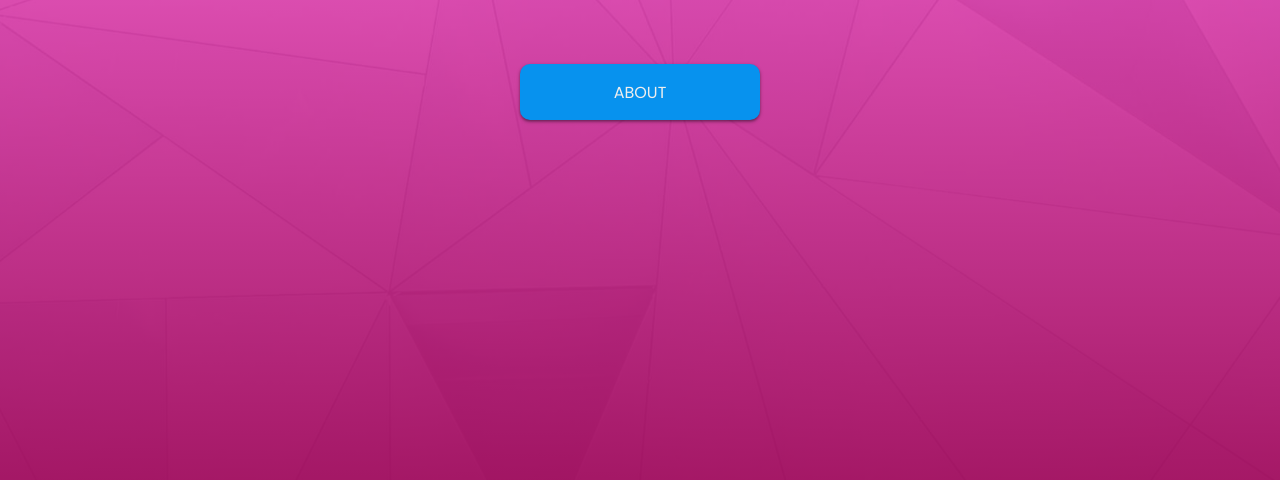
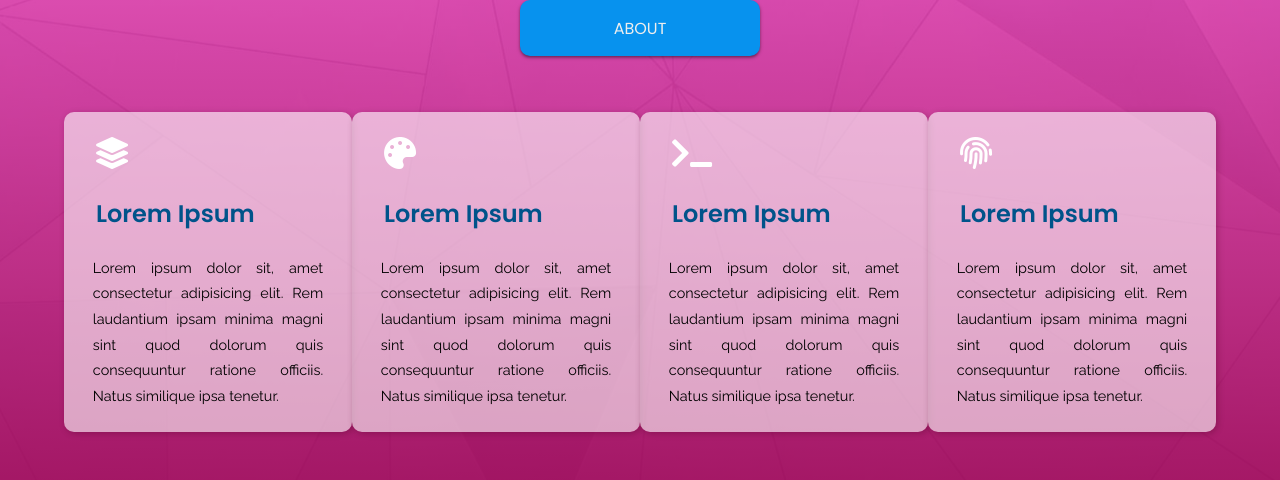
Before and after one commit to TheGladston/OnePage, a plain HTML site: page index.html in a window 1280 px wide. Shown: the part 417-897 px from the top of the page. Drawn offline with Linux system fonts and the light colour scheme.

Commit message:
:package: Home Card's deployed

```diff
--- a/index.html
+++ b/index.html
@@ -1,5 +1,6 @@
 <!DOCTYPE html>
 <html lang="pt-BR">
+
 <head>
     <meta charset="UTF-8">
     <meta http-equiv="X-UA-Compatible" content="IE=edge">
@@ -49,17 +50,50 @@
                     <a href="#">About</a>
                 </div>
                 <div class="container-cards">
+                    <div class="card-info">
                         <div class="card1 card">
-                        <div class="card-info"></div>
+                            <div class="card-icon">
+                                <i class="fas fa-layer-group"></i>
+                            </div>
+                            <h2>Lorem Ipsum</h2>
+                            <p>
+                                Lorem ipsum dolor sit, amet consectetur adipisicing elit.
+                            Rem laudantium ipsam minima magni sint quod dolorum quis
+                            consequuntur ratione officiis. Natus similique ipsa tenetur.
                         </div>
                         <div class="card2 card">
-                        <div class="card-info"></div>
+                            <div class="card-icon">
+                                <i class="fas fa-palette"></i>
+                            </div>
+                            <h2>Lorem Ipsum</h2>
+                            <p>
+                                Lorem ipsum dolor sit, amet consectetur adipisicing elit.
+                                Rem laudantium ipsam minima magni sint quod dolorum quis
+                                consequuntur ratione officiis. Natus similique ipsa tenetur.
+                            </p>
                         </div>
                         <div class="card3 card">
-                        <div class="card-info"></div>
+                            <div class="card-icon">
+                                <i class="fas fa-terminal"></i>
+                            </div>
+                            <h2>Lorem Ipsum</h2>
+                            <p>
+                            Lorem ipsum dolor sit, amet consectetur adipisicing elit.
+                            Rem laudantium ipsam minima magni sint quod dolorum quis
+                            consequuntur ratione officiis. Natus similique ipsa tenetur.
+                            </p>
                         </div>
                         <div class="card4 card">
-                        <div class="card-info"></div>
+                            <div class="card-icon">
+                                <i class="fas fa-fingerprint"></i>
+                            </div>
+                            <h2>Lorem Ipsum</h2>
+                            <p>
+                                Lorem ipsum dolor sit, amet consectetur adipisicing elit.
+                                Rem laudantium ipsam minima magni sint quod dolorum quis
+                                consequuntur ratione officiis. Natus similique ipsa tenetur.
+                            </p>
+                        </div>
                     </div>
                 </div>
             </div>
--- a/style.css
+++ b/style.css
@@ -47,7 +47,7 @@
     font-size: 4rem;
     font-weight: 500;
     opacity: 0;
-    animation: logoAnimation 1s 0.7s forwards, changeColor .4s 1s linear infinite;
+    animation: logoAnimation 1s 0.7s forwards, changeColor .4s 1.2s linear infinite;
 }
 
 @keyframes logoAnimation{
@@ -140,7 +140,6 @@ header .btn{
      height: 100vh;
      min-height: 350px;
      position: relative;
-     background-color: blue;
      background: linear-gradient(#ff00c890, rgba(156, 0, 86, 0.9)), url(images/bg.jpeg);
      background-size: cover;
      background-attachment: fixed;
@@ -155,7 +154,7 @@ header .btn{
      /* background-color: red; */
      width: 90%;
      height: 90%;
-     margin-top: 5rem;
+     margin-top: 2rem;
      display: flex;
      justify-content: center;
  }
@@ -200,7 +199,7 @@ header .btn{
     justify-content: space-evenly;
     align-items: center;
     position: absolute;
-    top: 19rem;
+    top: 18rem;
     opacity: 0;
     animation: moveBanner 1s 2s forwards;
  }
@@ -226,8 +225,68 @@ header .btn{
 
  .container-cards{
      /* border: 1px solid black; */
-     width: 80%;
+     width: 100%;
      height: 20rem;
      position: absolute;
      top: 25rem;
+     display: flex;
+     justify-content: space-evenly;
  }
+
+ .card-info{
+     /* border: 1px solid yellow; */
+     position: relative;
+     width: 1000%;
+     display: flex;
+     justify-content: space-evenly;
+     flex-wrap: wrap;
+ }
+
+ .card{
+    width: 18rem;
+    height: 20rem;
+    background-color: #ffffff99;
+    position: relative;
+    border-radius: 10px;
+    display: flex;
+    flex-direction: column;
+    justify-content: space-evenly;
+    transition: all 1s;
+    box-shadow: .1rem .1rem .4rem rgba(70, 1, 33, 0.3);
+ }
+
+ .card-icon{
+    color: #ffffff;
+    font-size: 2rem;
+    margin-left: 2rem;
+
+}
+
+ .card h2{
+     /* background-color: violet; */
+     font-family: var(--font-default);
+     font-weight: 600;
+     padding-left: 2rem;
+     color: #00538a;
+ }
+
+
+ .card p{
+     /* background-color: yellow; */
+     font-family: var(--font-secundary);
+     line-height: 1.6rem;
+     font-size: .9rem;
+     text-align: justify;
+     width: 80%;
+     margin-left: auto;
+     margin-right: auto;
+ }
+
+ .card:hover{
+     transform: scale(1.08);
+     background-color: #ffffffd8;
+ }
+
+ .card:hover h2{
+     color: #0792ee;
+ }
```
Lines whose indentation alone changed are shown as unchanged.
